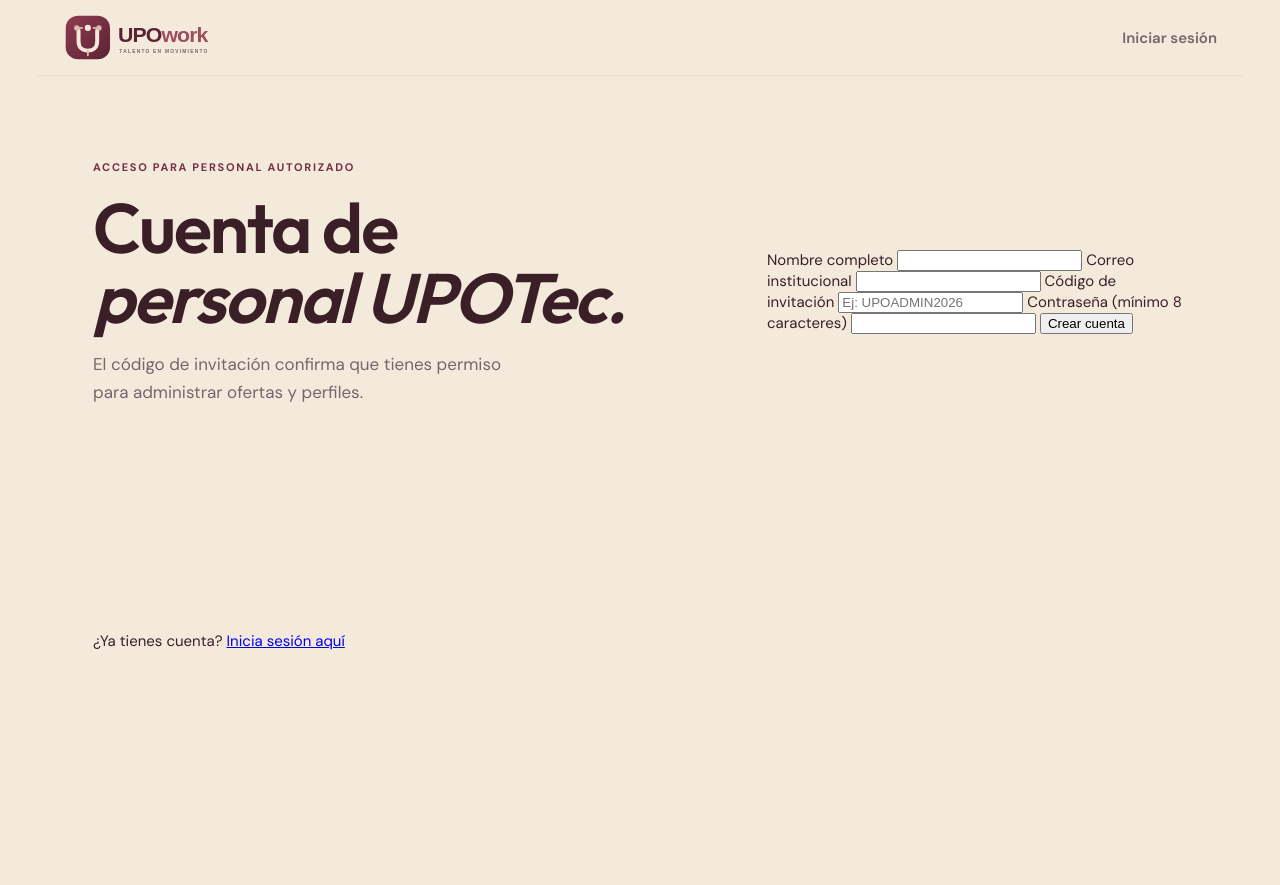
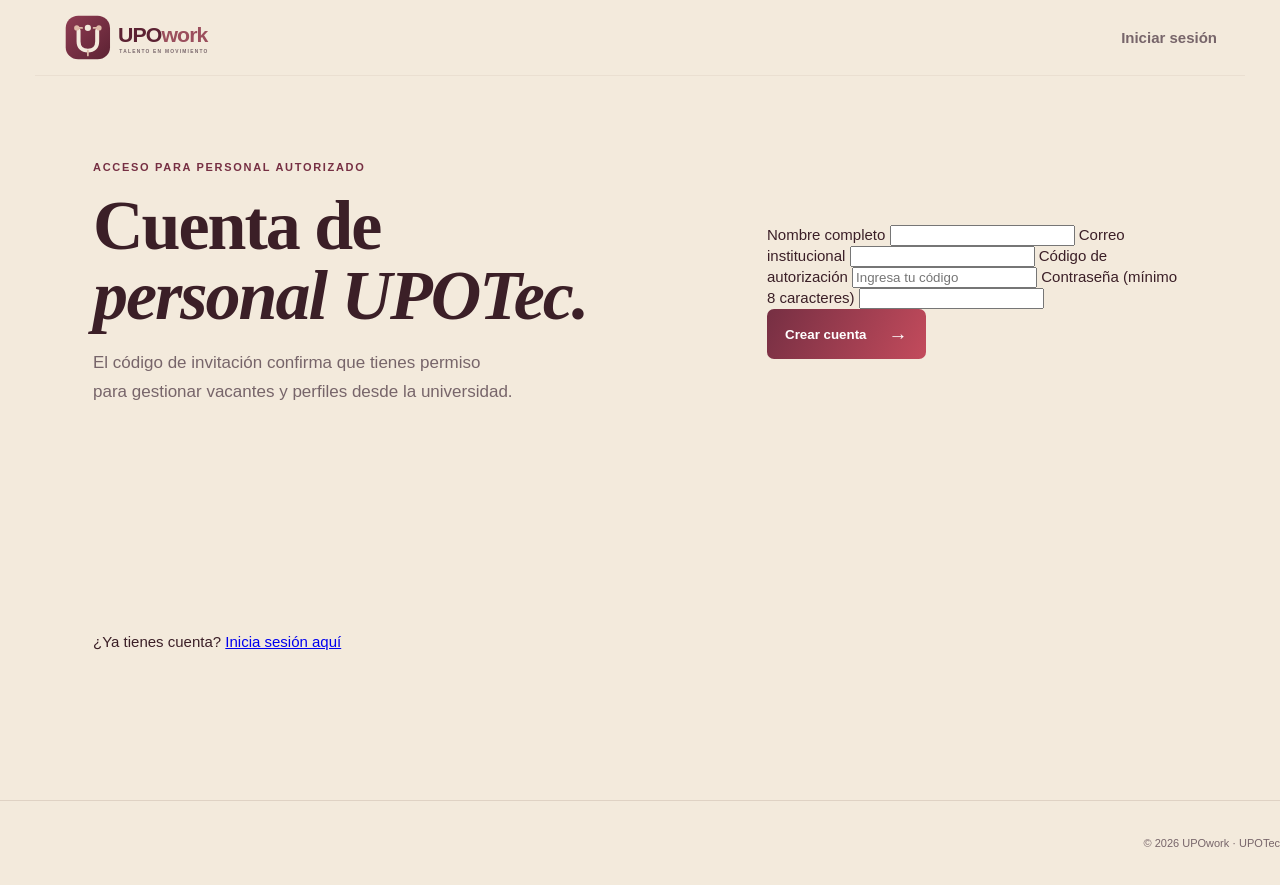
Before and after one commit to samantha-jocelyn-22/upowork-api, a Flask app: page /registro-personal in a window 1280 px wide. Before the commit the page ends 650 px from the top, so only its background shows below. Run offline with Flask 3, Linux system fonts and the light colour scheme.

Commit message:
Update registro-personal.html

```diff
--- a/templates/registro-personal.html
+++ b/templates/registro-personal.html
@@ -3,11 +3,7 @@
 <head>
   <meta charset="UTF-8">
   <meta name="viewport" content="width=device-width, initial-scale=1.0">
-  <meta name="description" content="Registro de personal autorizado UPOwork.">
   <title>UPOwork | Registro de personal</title>
-  <link rel="preconnect" href="https://fonts.googleapis.com">
-  <link rel="preconnect" href="https://fonts.gstatic.com" crossorigin>
-  <link href="https://fonts.googleapis.com/css2?family=DM+Sans:wght@400;500;600;700&family=Outfit:wght@500;600;700&display=swap" rel="stylesheet">
   <link rel="stylesheet" href="/static/styles.css">
 </head>
 <body class="login-page">
@@ -22,30 +18,36 @@
     <div class="login-heading">
       <p class="eyebrow">Acceso para personal autorizado</p>
       <h1>Cuenta de<br><em>personal UPOTec.</em></h1>
-      <p>El código de invitación confirma que tienes permiso para administrar ofertas y perfiles.</p>
+      <p>El código de invitación confirma que tienes permiso para gestionar vacantes y perfiles desde la universidad.</p>
     </div>
 
     {% if error %}
-    <p class="error-box">{{ error }}</p>
+    <div class="alert-error">{{ error }}</div>
     {% endif %}
 
-    <form action="/registro-personal" method="POST" class="form-box">
-      <label>Nombre completo</label>
-      <input type="text" name="nombre" required class="form-input">
+    <form class="login-form" action="/registro-personal" method="POST">
+      <label for="nombre">Nombre completo</label>
+      <input type="text" id="nombre" name="nombre" required>
 
-      <label>Correo institucional</label>
-      <input type="email" name="email" required class="form-input">
+      <label for="email">Correo institucional</label>
+      <input type="email" id="email" name="email" required>
 
-      <label>Código de invitación</label>
-      <input type="text" name="codigo" required class="form-input" placeholder="Ej: UPOADMIN2026">
+      <label for="codigo">Código de autorización</label>
+      <input type="text" id="codigo" name="codigo" placeholder="Ingresa tu código" required>
 
-      <label>Contraseña (mínimo 8 caracteres)</label>
-      <input type="password" name="password" required class="form-input">
+      <label for="password">Contraseña (mínimo 8 caracteres)</label>
+      <input type="password" id="password" name="password" required>
 
-      <button type="submit" class="btn-primary">Crear cuenta</button>
+      <button type="submit" class="button">Crear cuenta <span>→</span></button>
     </form>
 
     <p class="login-helper">¿Ya tienes cuenta? <a href="/login">Inicia sesión aquí</a></p>
   </main>
+
+  <footer>
+    <div class="footer-inner">
+      <span>© 2026 UPOwork · UPOTec</span>
+    </div>
+  </footer>
 </body>
 </html>
```
